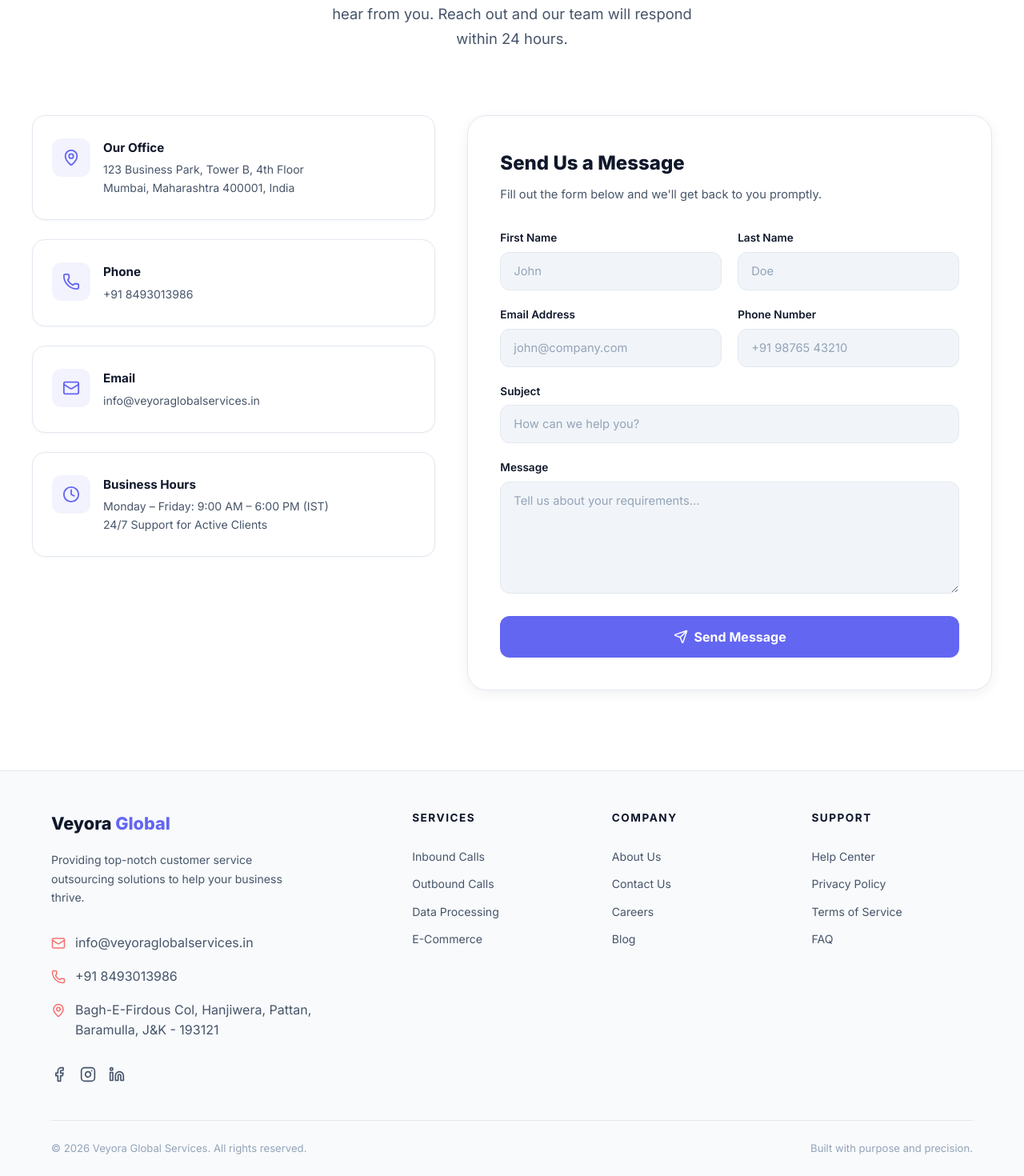
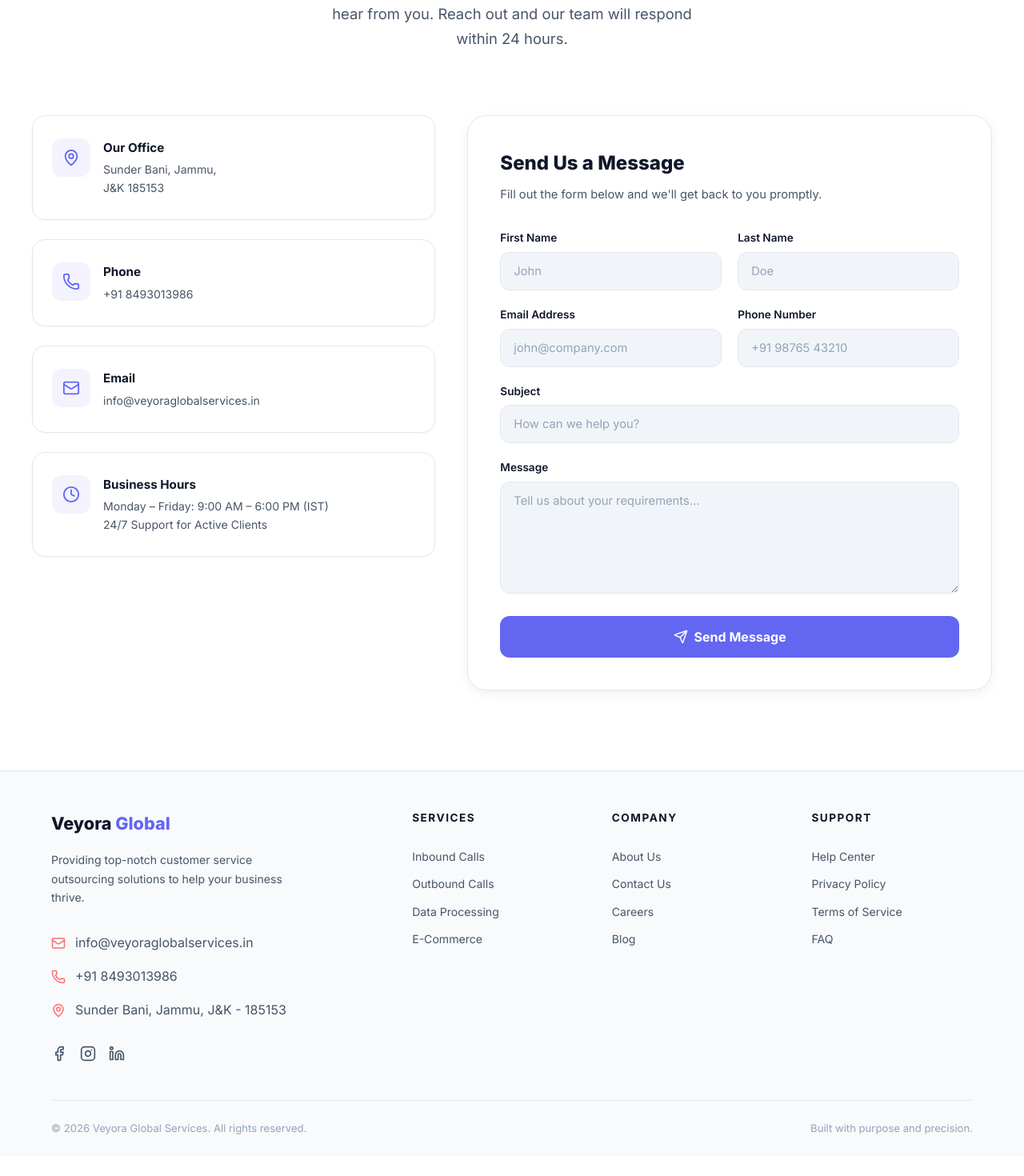
Before and after one commit to Vishnu9106/veyora-global-services, a React (Vite) app: page /contact in a window 1280 px wide. Shown: the part 311-1781 px from the top of the page at 80% size. After the commit the page ends 1756 px from the top, so only its background shows below. Built offline with nearby package versions, Linux system fonts and the light colour scheme.

Commit message:
Update address

```diff
--- a/src/components/Footer.jsx
+++ b/src/components/Footer.jsx
@@ -47,7 +47,7 @@ export default function Footer() {
               </div>
               <div style={{ display: 'flex', alignItems: 'flex-start', gap: '0.75rem', color: 'var(--text-secondary)' }}>
                 <MapPin size={18} color="#f87171" style={{ flexShrink: 0, marginTop: '4px' }} />
-                <span>Bagh-E-Firdous Col, Hanjiwera, Pattan, Baramulla, J&K - 193121</span>
+                <span>Sunder Bani, Jammu, J&K - 185153</span>
               </div>
             </div>
 
--- a/src/pages/Contact.jsx
+++ b/src/pages/Contact.jsx
@@ -63,8 +63,8 @@ export default function Contact() {
               <div>
                 <div className="contact-info-title">Our Office</div>
                 <div className="contact-info-text">
-                  123 Business Park, Tower B, 4th Floor<br />
-                  Mumbai, Maharashtra 400001, India
+                  Sunder Bani, Jammu,<br />
+                  J&K 185153
                 </div>
               </div>
             </div>
```
